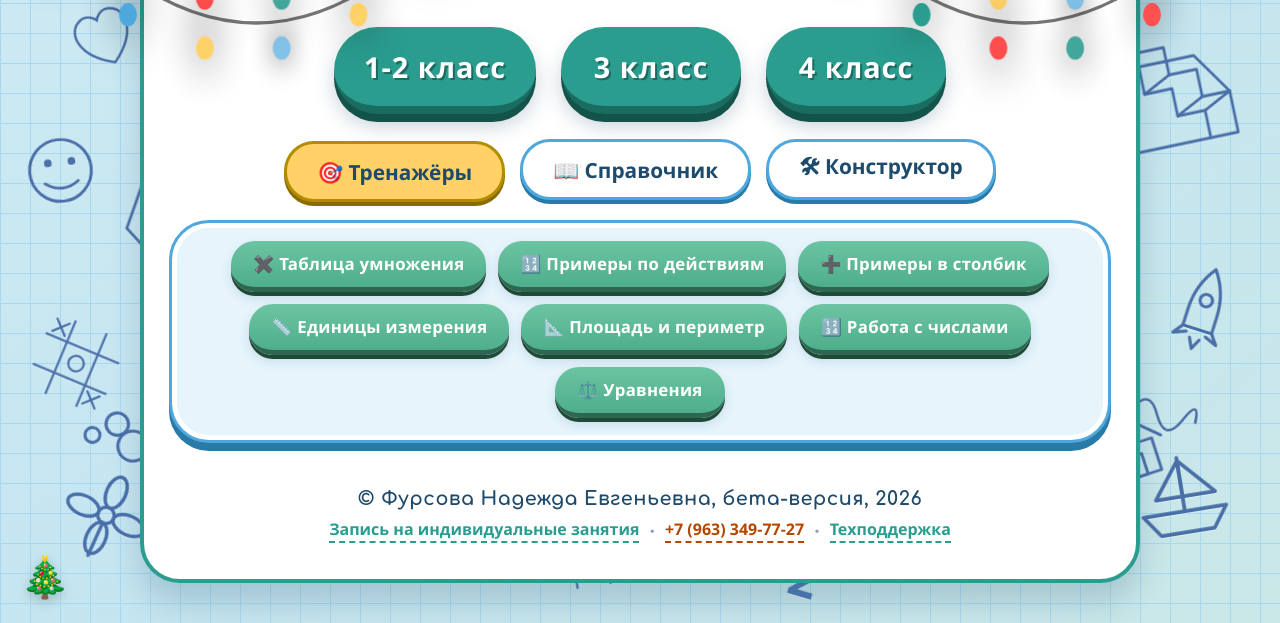
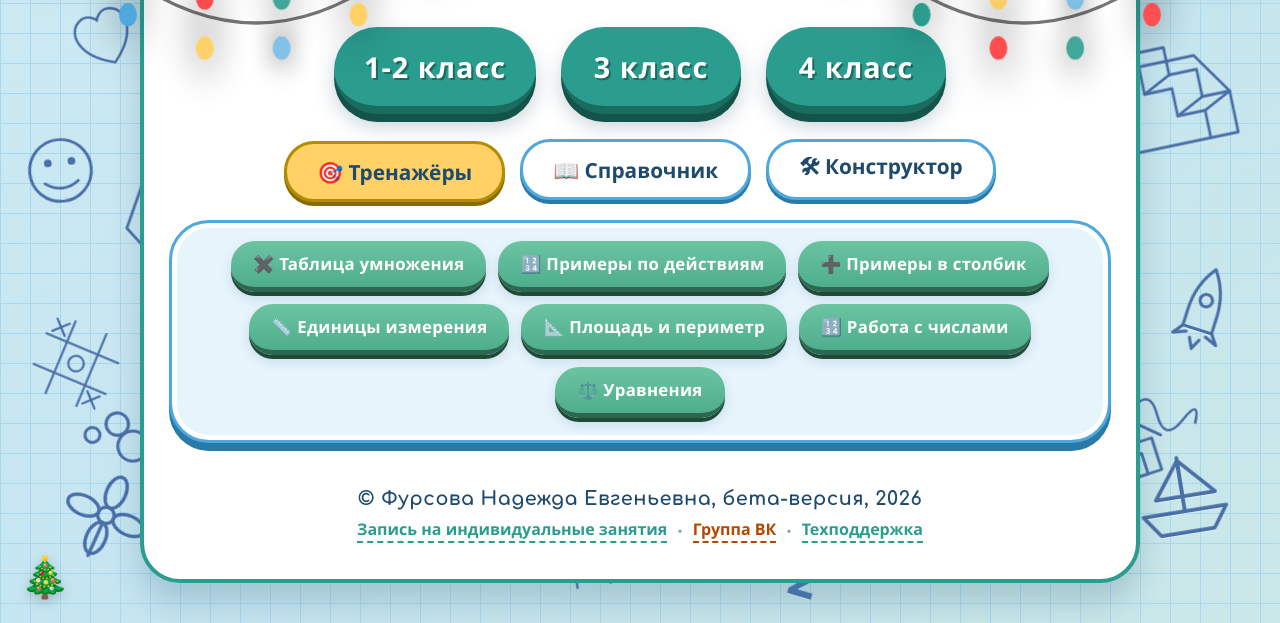
Before and after one commit to jean-foster/mathworld, a plain HTML site: page index.html in a window 1280 px wide. Shown: the part 177-800 px from the top of the page. Drawn offline with Linux system fonts and the light colour scheme; a script that the page names is missing; a web font is replaced by a local one.

Commit message:
Update index.html

```diff
--- a/index.html
+++ b/index.html
@@ -357,7 +357,7 @@
             <div class="footer-links">
                 <a href="https://clc.li/RcCrb" target="_blank" rel="noopener">Запись на индивидуальные занятия</a>
                 <span class="footer-dot">·</span>
-                <a href="tel:+79633497727" class="footer-phone">+7 (963) 349-77-27</a>
+                <a href="https://vk.ru/mathworld_sheets" class="footer-phone">Группа ВК</a>
 <span class="footer-dot">·</span>
 <a href="https://t.me/mathworld_bot" target="_blank" rel="noopener" class="footer-support">Техподдержка</a>
             </div>
```
